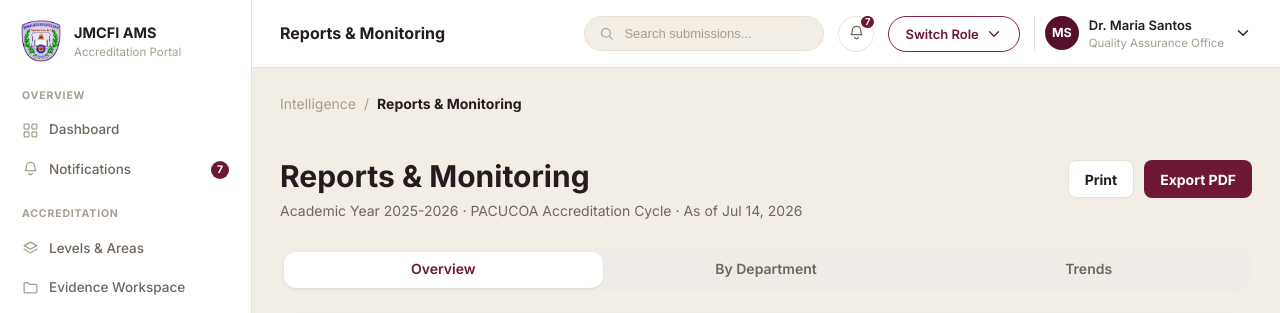
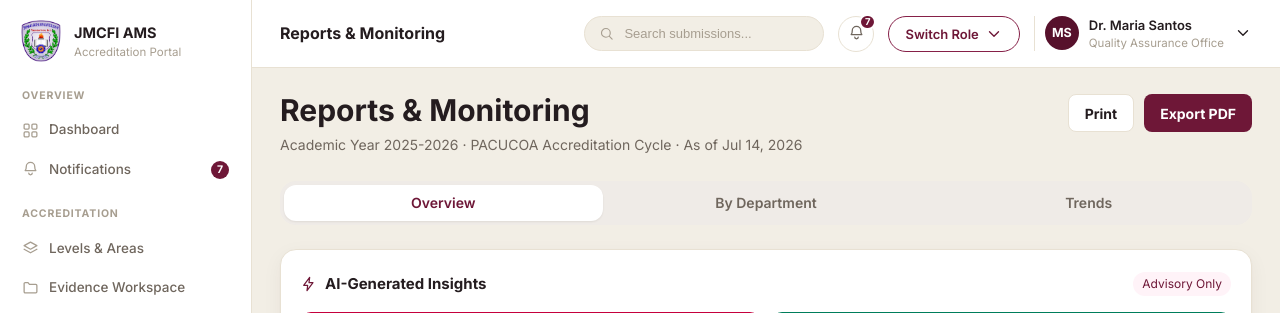
Before and after one commit to Ashhh02/accreditation_management_system, a Django app: page /intelligence/reports/ in a window 1280 px wide. Shown: the top 313 px of the page. Run offline with Django 5.2, Linux system fonts and the light colour scheme.

Commit message:
remove reports monitoring breadcrumb

```diff
--- a/intelligence/templates/intelligence/reports_monitoring.html
+++ b/intelligence/templates/intelligence/reports_monitoring.html
@@ -7,12 +7,6 @@
 
 {% block content %}
   <div class="reports-page">
-    <div class="reports-breadcrumb">
-      <span>Intelligence</span>
-      <span>/</span>
-      <strong>Reports & Monitoring</strong>
-    </div>
-
     <header class="reports-header">
       <div>
         <h1>Reports & Monitoring</h1>
--- a/static/css/reports_monitoring.css
+++ b/static/css/reports_monitoring.css
@@ -1,18 +1,5 @@
 .reports-page {
   width: 100%;
-}
-
-.reports-breadcrumb {
-  display: flex;
-  align-items: center;
-  gap: 8px;
-  margin-bottom: 46px;
-  color: var(--color-text-faint);
-  font-size: 14px;
-}
-
-.reports-breadcrumb strong {
-  color: var(--color-text);
 }
 
 .reports-header {
@@ -526,10 +513,6 @@
 }
 
 @media (max-width: 700px) {
-  .reports-breadcrumb {
-    margin-bottom: 28px;
-  }
-
   .reports-header {
     flex-direction: column;
   }
```
